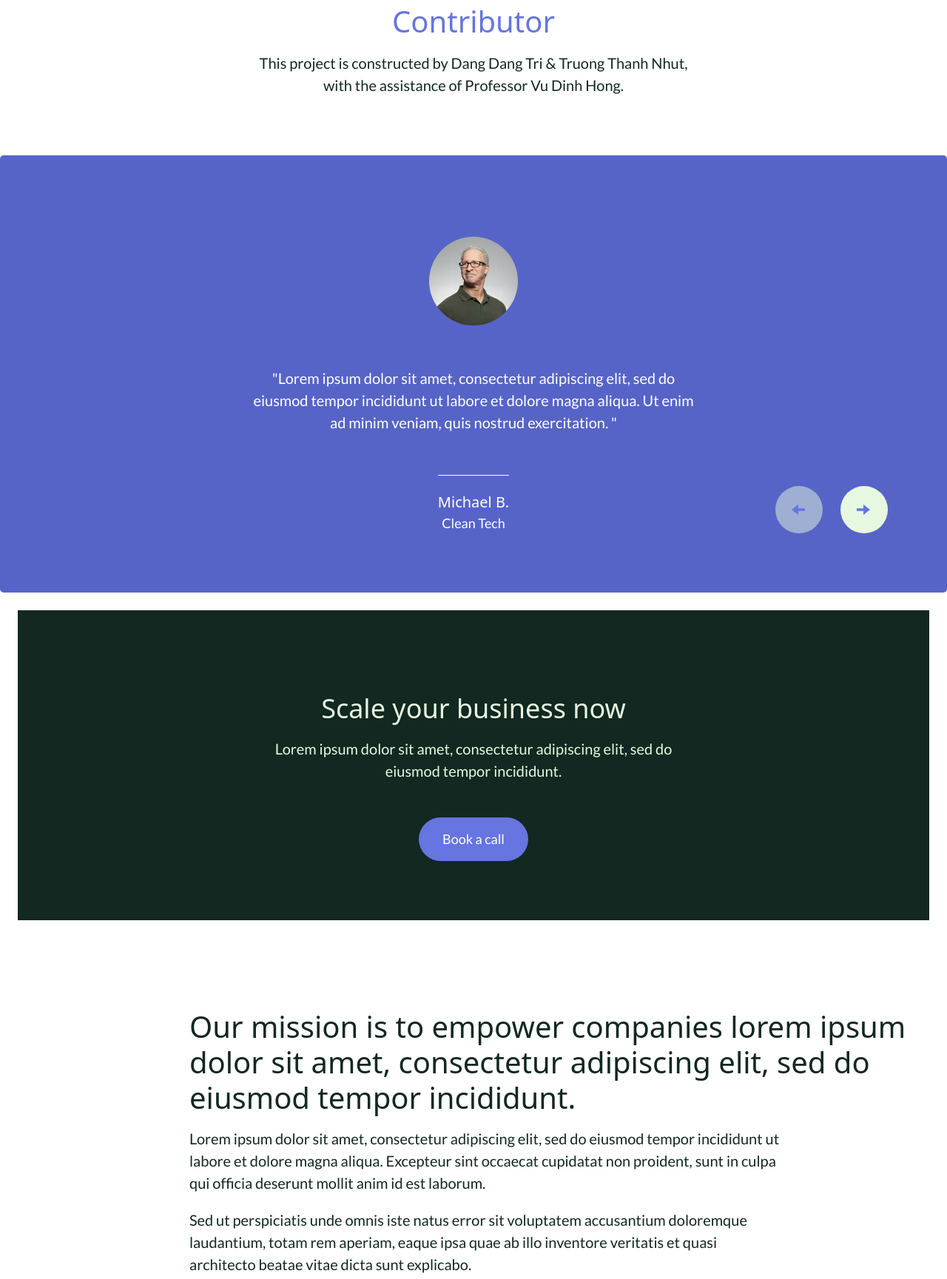
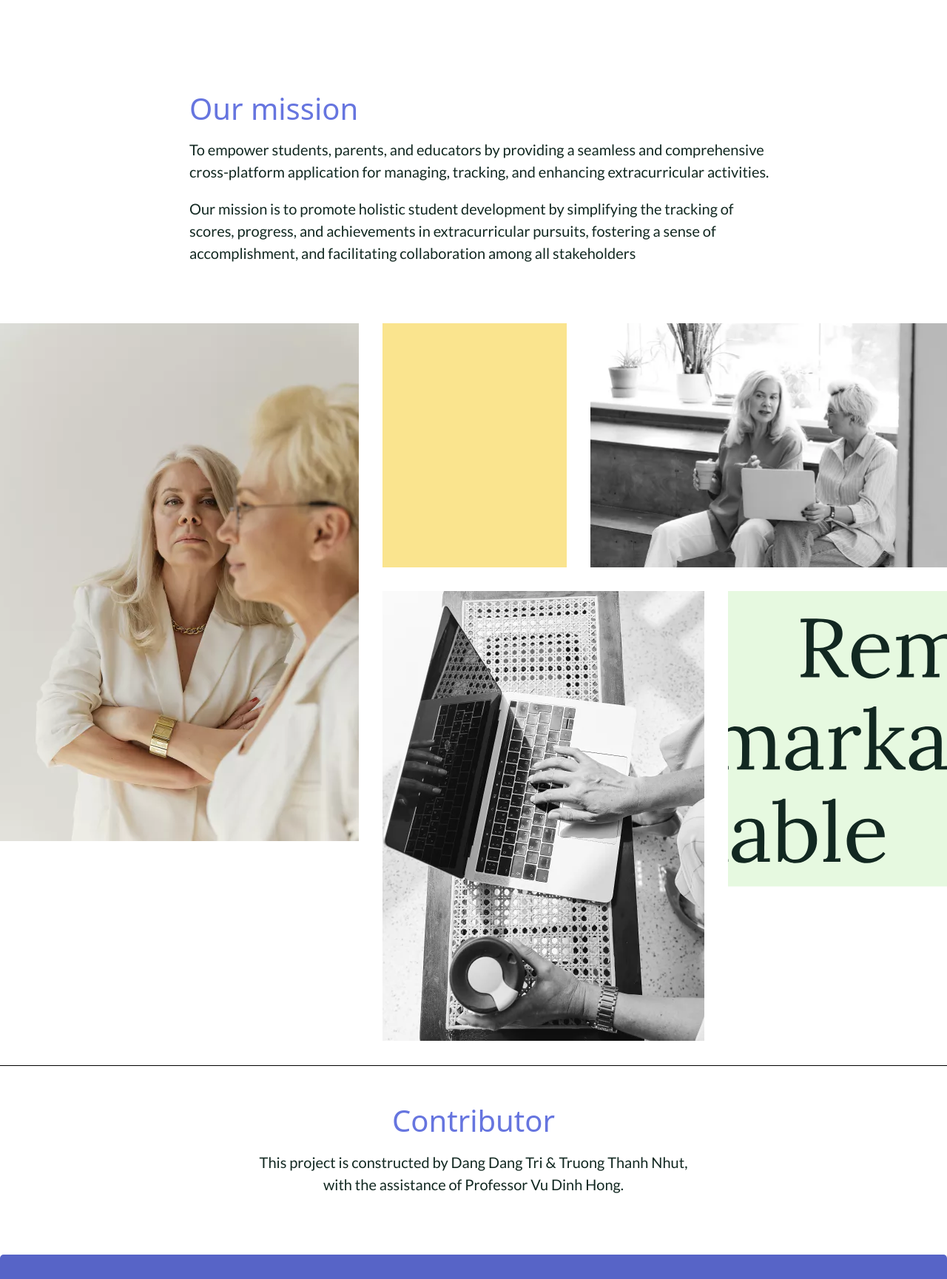
Before and after one commit to dangtri2911/Thesis-exhibition, a plain HTML site: page index.html in a window 1280 px wide. Shown: the part 4871-6600 px from the top of the page at 74% size. Drawn offline with nearby package versions, Linux system fonts and the light colour scheme.

Commit message:
Updating

```diff
--- a/index.html
+++ b/index.html
@@ -349,8 +349,57 @@
 
         </div>
       </section>
+      <section class="home-mission1">
+        <div class="home-content4">
+          <h2 class="home-text64 a7y-color">
+            Our mission
+          </h2>
+          <div class="home-description7">
+            <p class="home-text65">
+              To empower students, parents, and educators by providing a seamless and comprehensive cross-platform
+              application for managing, tracking, and enhancing extracurricular activities.
+            </p>
+            <p class="home-text65">
+              Our mission is to promote holistic student development by simplifying the tracking of scores, progress,
+              and achievements in extracurricular pursuits, fostering a sense of accomplishment, and facilitating
+              collaboration among all stakeholders
+            </p>
+          </div>
+        </div>
+      </section>
+      <section class="home-galleries">
+        <div class="home-gallery-desktop">
+          <div class="home-column07">
+            <img alt="image" src="public/pexels-darina-belonogova-7959670%201-1300w.png" class="home-image43" />
+          </div>
+          <div class="home-column08">
+            <div class="home-row5">
+              <div class="home-yellow"></div>
+              <img alt="image" src="public/pexels-darina-belonogova-8373875%203-1300w.png" class="home-image44" />
+            </div>
+            <div class="home-row6">
+              <img alt="image" src="public/pexels-darina-belonogova-7964869%201-500w.png" class="home-image45" />
+              <img alt="image" src="public/group%202106.svg" class="home-image46" />
+            </div>
+          </div>
+        </div>
+        <div class="home-gallery-mobile">
+          <div class="home-column09">
+            <img alt="image" src="public/pexels-darina-belonogova-7959670%201-1300w.png" class="home-image47" />
+            <img alt="image" src="public/pexels-darina-belonogova-7964869%201-500w.png" class="home-image48" />
+          </div>
+          <div class="home-column10">
+            <div class="home-yellow1"></div>
+            <img alt="image" src="public/pexels-darina-belonogova-8373875%203-1300w.png" class="home-image49" />
+            <div class="home-row7">
+              <img alt="image" src="public/group%202106.svg" class="home-image50" />
+            </div>
+          </div>
+        </div>
+      </section>
+      <hr />
 
-      <section class="home-improve w-100 p-0 m-0">
+      <section class="home-improve w-100 p-0 m-0 a7y-split pt-5">
         <div class="home-heading">
           <h2 class="home-text10 a7y-color">Contributor</h2>
           <p class="home-text11">
@@ -481,91 +530,6 @@
           </div>
         </section>
       </section>
-
-      <section class="home-banner">
-        <div class="home-container4">
-          <div class="home-header5">
-            <h2 class="home-title1">Scale your business now</h2>
-            <p class="home-description6">
-              Lorem ipsum dolor sit amet, consectetur adipiscing elit, sed do
-              eiusmod tempor incididunt.
-            </p>
-          </div>
-          <button class="button">
-            <span>
-              <span>Book a call</span>
-              <br />
-            </span>
-          </button>
-        </div>
-      </section>
-      <section class="home-mission1">
-        <div class="home-content4">
-          <h2 class="home-text64">
-            Our mission is to empower companies lorem ipsum dolor sit amet,
-            consectetur adipiscing elit, sed do eiusmod tempor incididunt.
-          </h2>
-          <div class="home-description7">
-            <p class="home-text65">
-              Lorem ipsum dolor sit amet, consectetur adipiscing elit, sed do
-              eiusmod tempor incididunt ut labore et dolore magna aliqua.
-              Excepteur sint occaecat cupidatat non proident, sunt in culpa
-              qui officia deserunt mollit anim id est laborum.
-            </p>
-            <p class="home-text66">
-              Sed ut perspiciatis unde omnis iste natus error sit voluptatem
-              accusantium doloremque laudantium, totam rem aperiam, eaque ipsa
-              quae ab illo inventore veritatis et quasi architecto beatae
-              vitae dicta sunt explicabo.
-            </p>
-          </div>
-        </div>
-      </section>
-      <section class="home-galleries">
-        <div class="home-gallery-desktop">
-          <div class="home-column07">
-            <img alt="image" src="public/pexels-darina-belonogova-7959670%201-1300w.png" class="home-image43" />
-          </div>
-          <div class="home-column08">
-            <div class="home-row5">
-              <div class="home-yellow"></div>
-              <img alt="image" src="public/pexels-darina-belonogova-8373875%203-1300w.png" class="home-image44" />
-            </div>
-            <div class="home-row6">
-              <img alt="image" src="public/pexels-darina-belonogova-7964869%201-500w.png" class="home-image45" />
-              <img alt="image" src="public/group%202106.svg" class="home-image46" />
-            </div>
-          </div>
-        </div>
-        <div class="home-gallery-mobile">
-          <div class="home-column09">
-            <img alt="image" src="public/pexels-darina-belonogova-7959670%201-1300w.png" class="home-image47" />
-            <img alt="image" src="public/pexels-darina-belonogova-7964869%201-500w.png" class="home-image48" />
-          </div>
-          <div class="home-column10">
-            <div class="home-yellow1"></div>
-            <img alt="image" src="public/pexels-darina-belonogova-8373875%203-1300w.png" class="home-image49" />
-            <div class="home-row7">
-              <img alt="image" src="public/group%202106.svg" class="home-image50" />
-            </div>
-          </div>
-        </div>
-      </section>
-      <section class="home-mission2">
-        <div class="home-content5">
-          <cite class="home-quote8">
-            “Remarkable is a professional organization aliquip ex ea commodo
-            consequat duis aute irure dolor in reprehenderit aute”
-          </cite>
-          <div class="home-author4">
-            <img alt="image" src="public/foto-sushi-ocow8-uiajk-unsplash%20%5B1%5D%201-200h.png" class="home-avatar" />
-            <div class="home-details1">
-              <span class="home-name4">Michael Beltford,</span>
-              <span class="home-origin4">founder Clean Tech</span>
-            </div>
-          </div>
-        </div>
-      </section>
       <hr />
       <footer class="footer-footer a7y-split pt-5">
         <div class="footer-information">
```
